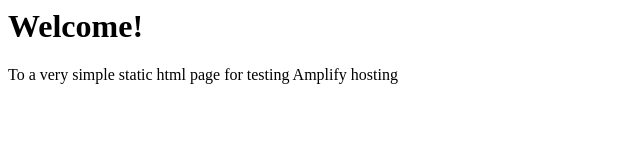
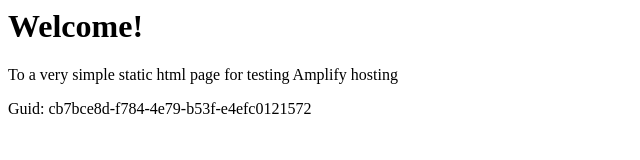
Before and after one commit to aws-aemilia-iad/Github-PR-Commit-Integration-Test-DoNotTouch-Gith-P5X5MO5I-v1-prod-us-east-1, a website: page src/index.html in a window 1280 px wide. Shown: the whole page, without its empty margins (0-640 px from the left). Drawn offline with Linux system fonts and the light colour scheme.

Commit message:
commit from integ tests

```diff
--- a/src/index.html
+++ b/src/index.html
@@ -1,3 +1,5 @@
+
+
 <html lang="en">
 
 <head>
@@ -10,6 +12,6 @@
 <body>
     <h1>Welcome!</h1>
     <p>To a very simple static html page for testing Amplify hosting</p>
-</body>
+    <p>Guid: cb7bce8d-f784-4e79-b53f-e4efc0121572</p></body>
 
 </html>
```
